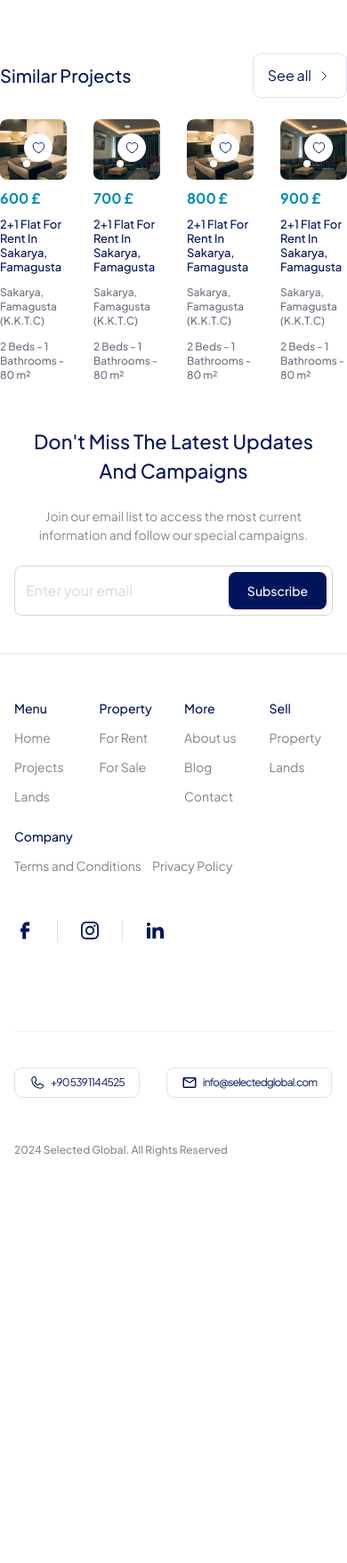
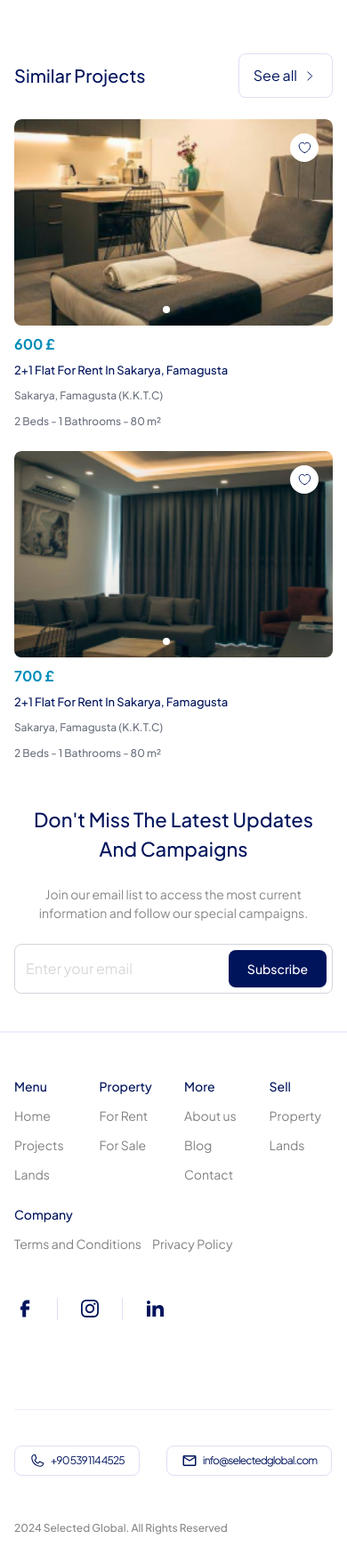
Before and after one commit to dcaltekin/selected-global-case, a Next.js app: page / in a window 390 px wide. Shown: the part 2453-4210 px from the top of the page at 89% size. Before the commit the page ends 3805 px from the top, so only its background shows below. Built offline with nearby package versions, Linux system fonts and the light colour scheme; grey boxes are pictures that could not be loaded.

Commit message:
ADDED: similar-projects-for-tablet-and-mobile

```diff
--- a/app/components/Footer.jsx
+++ b/app/components/Footer.jsx
@@ -6,6 +6,7 @@ import {
   MailFooter,
   PhoneFooter,
 } from "../lib/icons";
+import Link from "next/link";
 
 export default function Footer() {
   return (
@@ -57,15 +58,22 @@ export default function Footer() {
         <div className="bg-[#EFEFFB] w-full  h-[1.5px]  mt-[100px]"></div>
         <div className="flex flex-col md:flex-row gap-y-[50px] justify-between mt-[40px]">
           <div className="flex gap-x-[30px] -tracking-[0.9px]">
-            <button className="px-4 md:px-[22px] py-[7px] rounded-[8px] text-[#00145C] text-[12px] flex gap-x-[6px] border-[1px] border-[#E0DEF7]">
+            <Link
+              href="tel:905391144525"
+              className="px-4 md:px-[22px] py-[7px] rounded-[8px] text-[#00145C] text-[12px] flex gap-x-[6px] border-[1px] border-[#E0DEF7]"
+            >
               <PhoneFooter />
               +90 539 114 4525
-            </button>
-            <button className="px-4 md:px-[22px] py-[7px] rounded-[8px] text-[#00145C] text-[12px] flex gap-x-[6px] border-[1px] border-[#E0DEF7]">
+            </Link>
+            <Link
+              href="mailto:info@selectedglobal.com"
+              className="px-4 md:px-[22px] py-[7px] rounded-[8px] text-[#00145C] text-[12px] flex gap-x-[6px] border-[1px] border-[#E0DEF7]"
+            >
               <MailFooter />
               info@selectedglobal.com
-            </button>
+            </Link>
           </div>
+
           <div className="font-medium text-[12px] text-[#878787]">
             2024 Selected Global. All Rights Reserved
           </div>
--- a/app/components/SimilarProjects.jsx
+++ b/app/components/SimilarProjects.jsx
@@ -12,6 +12,7 @@ export default function SimilarProjects() {
   const toggleHeart = (id) => {
     setFilledHearts((prev) => ({ ...prev, [id]: !prev[id] }));
   };
+
   const projects = [
     {
       id: 1,
@@ -47,7 +48,7 @@ export default function SimilarProjects() {
     },
   ];
   return (
-    <div className="container mx-auto mt-[24px]">
+    <div className="container mx-auto mt-[24px] px-4 lg:px-0">
       <div className="flex justify-between items-center">
         <h1 className="text-[#00145C] text-[20px] font-medium -tracking-[4%]">
           Similar Projects
@@ -57,7 +58,73 @@ export default function SimilarProjects() {
           <ArrowRightSeeAll />
         </button>
       </div>
-      <div className="grid grid-cols-4 gap-x-[30px] mt-[24px]">
+      <div className="grid md:grid-cols-2 lg:hidden gap-y-[25px] gap-x-[30px] mt-[24px] ">
+        {projects.slice(0, 2).map((project) => (
+          <div
+            key={project.id}
+            className="relative w-full cursor-pointer rounded-[8px] overflow-hidden group "
+          >
+            <Swiper
+              slidesPerView={1}
+              pagination={{ clickable: true }}
+              modules={[Pagination]}
+              className="mySwiper rounded-[8px] overflow-hidden"
+              loop
+            >
+              {project.images.map((image) => (
+                <SwiperSlide key={image.id}>
+                  <Image
+                    src={image}
+                    width={255}
+                    height={232}
+                    alt="project image"
+                    className="w-full object-cover scale-100 hover:scale-110 transition-all duration-500 h-[232px] "
+                  />
+                </SwiperSlide>
+              ))}
+            </Swiper>
+
+            <button
+              onClick={() => toggleHeart(project.id)}
+              className="absolute z-[100] top-4 right-4 w-[32px] h-[32px] rounded-full bg-white flex justify-center items-center "
+            >
+              <svg
+                width="16"
+                height="16"
+                viewBox="0 0 17 16"
+                xmlns="http://www.w3.org/2000/svg"
+                className={`transition-colors duration-300 ${
+                  filledHearts[project.id]
+                    ? "fill-current text-blue-900"
+                    : "fill-none"
+                }`}
+              >
+                <path
+                  d="M9.35087 13.8733C9.12421 13.9533 8.75087 13.9533 8.52421 13.8733C6.59087 13.2133 2.27087 10.46 2.27087 5.79335C2.27087 3.73335 3.93087 2.06668 5.97754 2.06668C7.19087 2.06668 8.26421 2.65335 8.93754 3.56001C9.61087 2.65335 10.6909 2.06668 11.8975 2.06668C13.9442 2.06668 15.6042 3.73335 15.6042 5.79335C15.6042 10.46 11.2842 13.2133 9.35087 13.8733Z"
+                  stroke="#00145C"
+                  strokeLinecap="round"
+                  strokeLinejoin="round"
+                />
+              </svg>
+            </button>
+            <div className="flex flex-col gap-y-[13px] leading-[100%]">
+              <div className="mt-[13px] text-[#008DB9] font-bold">
+                {project.price}
+              </div>
+              <div className="text-[#00145C] font-medium text-[13px]">
+                {project.title}
+              </div>
+              <div className="text-[12px] text-[#6C727F] font-medium">
+                {project.location}
+              </div>
+              <div className="text-[#6C727F] font-medium text-[12px]">
+                {project.details}
+              </div>
+            </div>
+          </div>
+        ))}
+      </div>
+      <div className=" hidden lg:grid grid-cols-4 gap-x-[30px] mt-[24px] ">
         {projects.map((project) => (
           <div
             key={project.id}
@@ -70,8 +137,8 @@ export default function SimilarProjects() {
               className="mySwiper rounded-[8px] overflow-hidden"
               loop
             >
-              {project.images.map((image, index) => (
-                <SwiperSlide key={index}>
+              {project.images.map((image) => (
+                <SwiperSlide key={image.id}>
                   <Image
                     src={image}
                     width={255}
```
